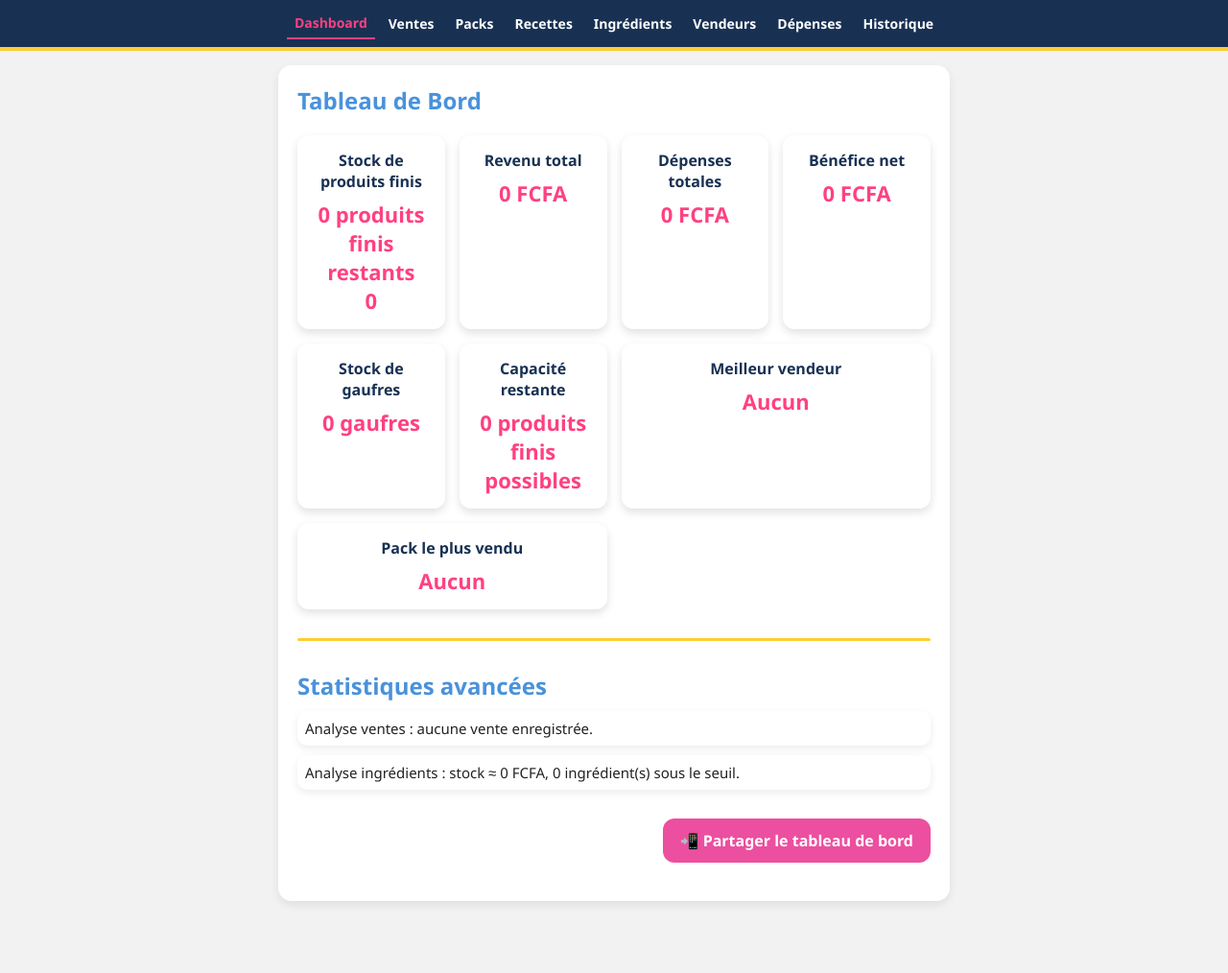
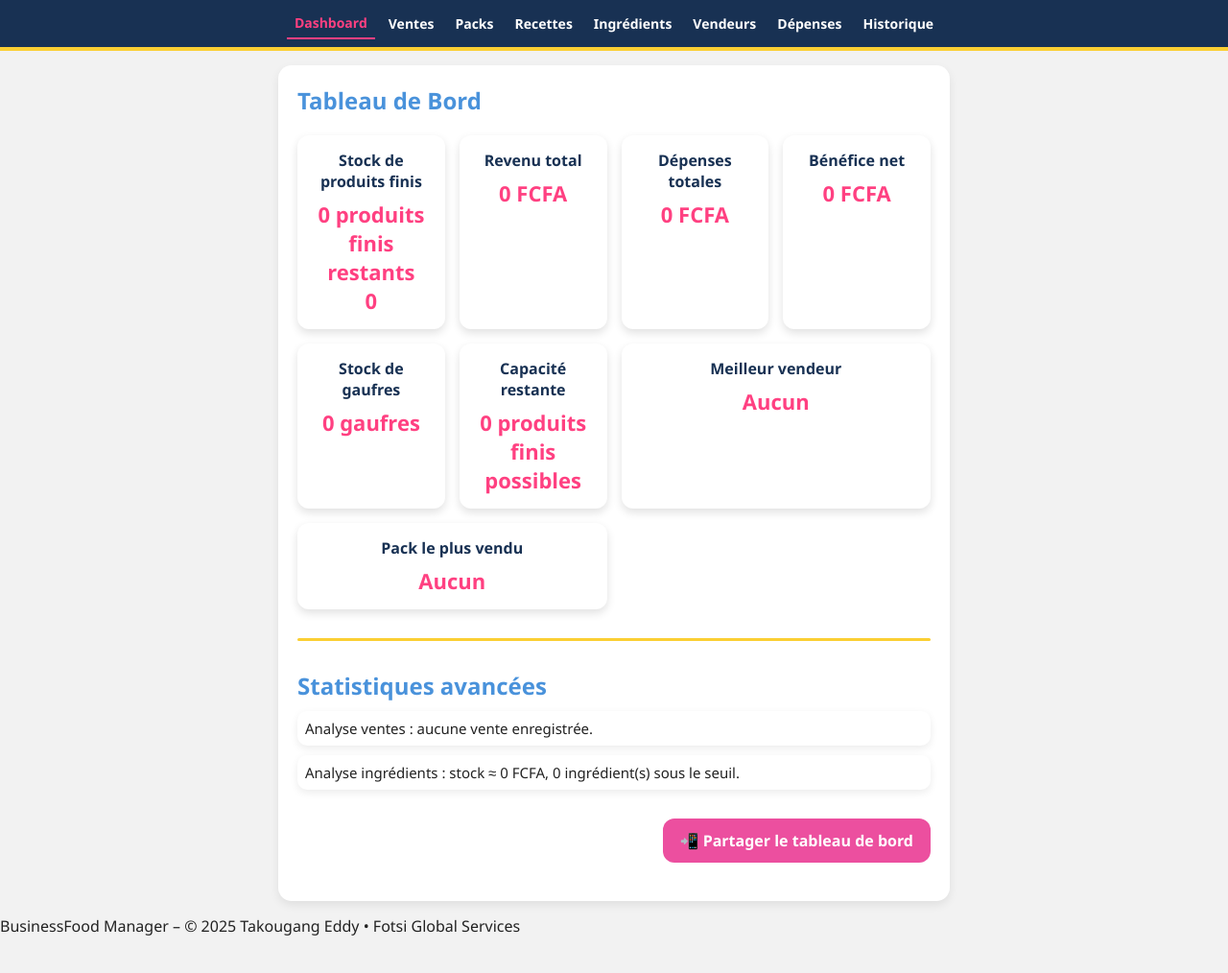
Before and after one commit to eddyflorent-cell/BusinessFood-Manager, a plain HTML site: page index.html in a window 1280 px wide. Shown: the whole page at 96% size. Drawn offline with nearby package versions, Linux system fonts and the light colour scheme.

Commit message:
Add footer to index.html

```diff
--- a/index.html
+++ b/index.html
@@ -390,6 +390,11 @@
 
     <!-- ======================= SCRIPTS ======================= -->
     <script src="app.js"></script>
+<footer class="app-footer">
+    BusinessFood Manager – © 2025 Takougang Eddy • Fotsi Global Services
+</footer>
+</body>
+</html>
 
 </body>
 </html>
```
